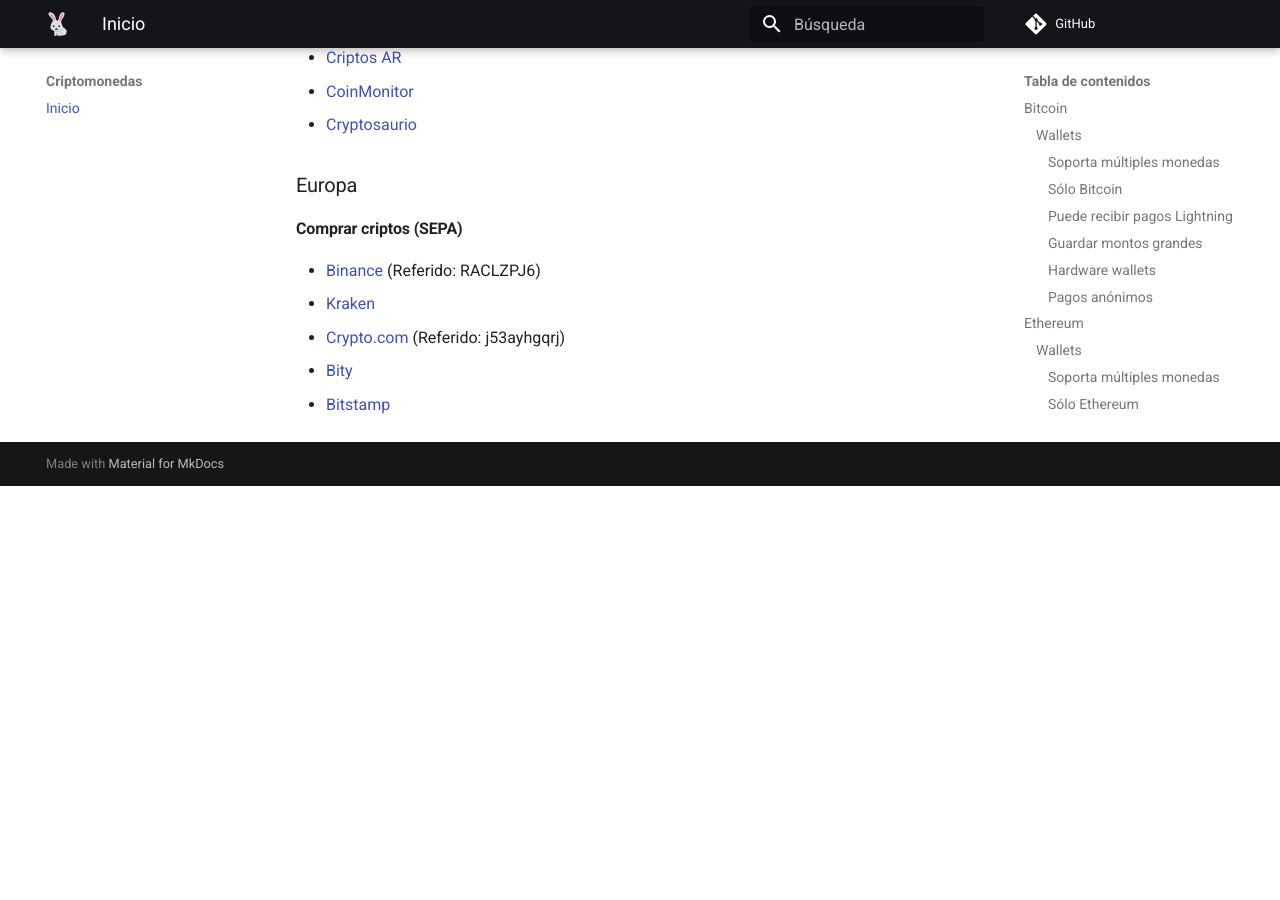
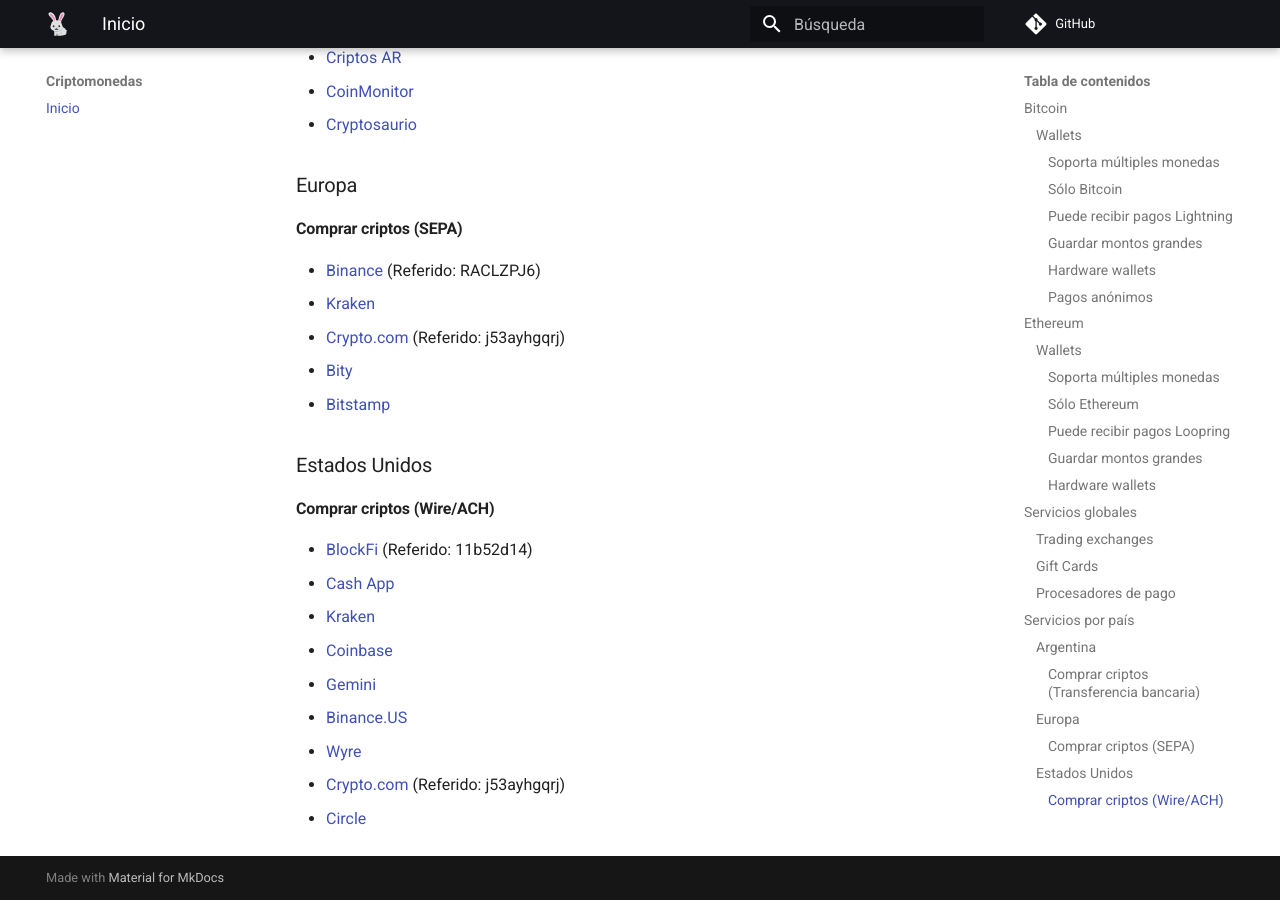
Before and after one commit to anomalouscode/wiki, an MkDocs documentation site: the page built from docs/criptomonedas/index.md, in a window 1280 px wide and 900 px high, scrolled down 2838 px. Built offline with MkDocs 1.6.1 and Material for MkDocs 9.7.7, drawn with Linux system fonts in a browser that asks for light colours; comment, search, counter and statistics services are not loaded; before the commit the page ends 3324 px from its top, so only the background shows below that.

Commit message:
add blockfi, gemini, cashapp

```diff
--- a/docs/criptomonedas/index.md
+++ b/docs/criptomonedas/index.md
@@ -83,7 +83,7 @@
 - [Binance](https://www.binance.com/en/register?ref=RACLZPJ6) (Referido: RACLZPJ6)
 - [Kraken](https://www.kraken.com/)
 - [Bitfinex](https://www.bitfinex.com/)
-- [FTX](https://ftx.com/)
+- [FTX](https://ftx.com/#a=6290039) (Referido: 6290039)
 - [Coinbase Pro](https://pro.coinbase.com/)
 
 ### Gift Cards
@@ -120,3 +120,17 @@
 - [Crypto.com](https://crypto.com/app/j53ayhgqrj) (Referido: j53ayhgqrj)
 - [Bity](https://bity.com/)
 - [Bitstamp](https://www.bitstamp.net/)
+
+### Estados Unidos
+
+#### Comprar criptos (Wire/ACH)
+
+- [BlockFi](https://blockfi.com/?ref=11b52d14) (Referido: 11b52d14)
+- [Cash App](https://cash.app/)
+- [Kraken](https://www.kraken.com/)
+- [Coinbase](https://www.coinbase.com/)
+- [Gemini](https://www.gemini.com/)
+- [Binance.US](https://www.binance.us/)
+- [Wyre](https://www.sendwyre.com/)
+- [Crypto.com](https://crypto.com/app/j53ayhgqrj) (Referido: j53ayhgqrj)
+- [Circle](https://www.circle.com/)
```
